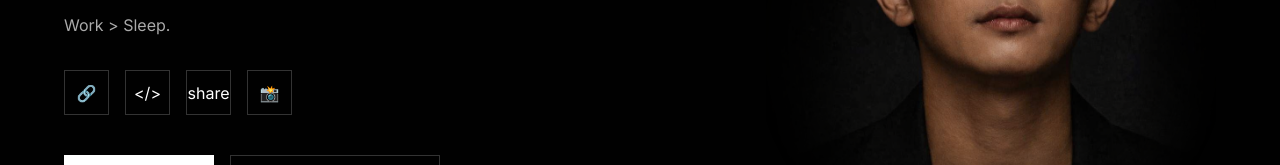
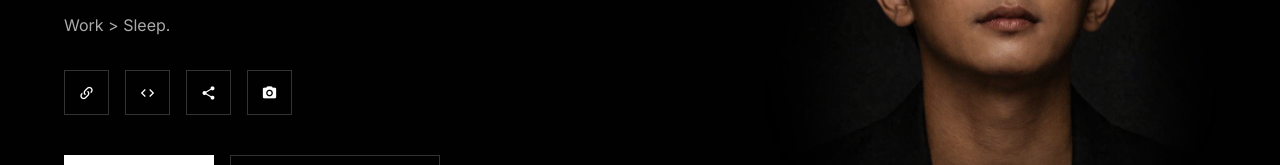
Before and after one commit to jm-tanador/portfolio, a Vue app: page / in a window 1280 px wide. Shown: the part 398-563 px from the top of the page. Built offline with nearby package versions, Linux system fonts and the light colour scheme.

Commit message:
updated social icons

```diff
--- a/src/components/pages/Home.vue
+++ b/src/components/pages/Home.vue
@@ -25,10 +25,10 @@
                     <p class="description">Work > Sleep.</p>
 
                     <div class="social-icons">
-                        <button class="icon-btn"><span>🔗</span></button>
-                        <button class="icon-btn"><span>&lt;/&gt;</span></button>
-                        <button class="icon-btn"><span>share</span></button>
-                        <button class="icon-btn"><span>📸</span></button>
+                        <button class="icon-btn"><i class="mdi mdi-link-variant"></i></button>
+                        <button class="icon-btn"><i class="mdi mdi-code-tags"></i></button>
+                        <button class="icon-btn"><i class="mdi mdi-share-variant"></i></button>
+                        <button class="icon-btn"><i class="mdi mdi-camera"></i></button>
                     </div>
 
                     <div class="action-buttons">
```
